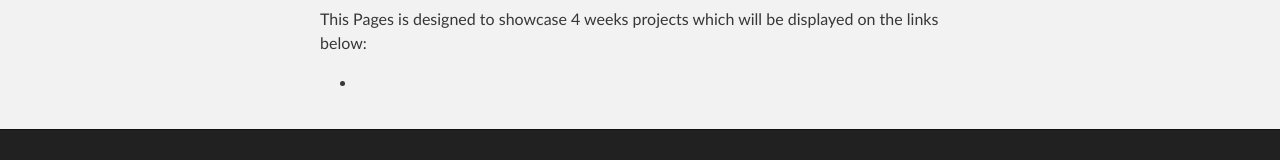
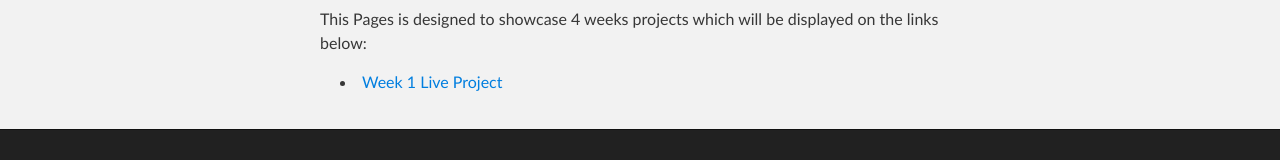
Before and after one commit to wiltre/ASD, a plain HTML site: page index.html in a window 1280 px wide. Shown: the part 299-459 px from the top of the page. Drawn offline with Linux system fonts and the light colour scheme.

Commit message:
Week 1 Link
Add the week 1 life link

```diff
--- a/index.html
+++ b/index.html
@@ -38,7 +38,7 @@
 
 <p></p>
 	<ul>
-		<li><a href="" Week 1 Live Project<a></li>
+		<li><a href="week1/index.html"> Week 1 Live Project<a></li>
 
 	</ul>
 
```
